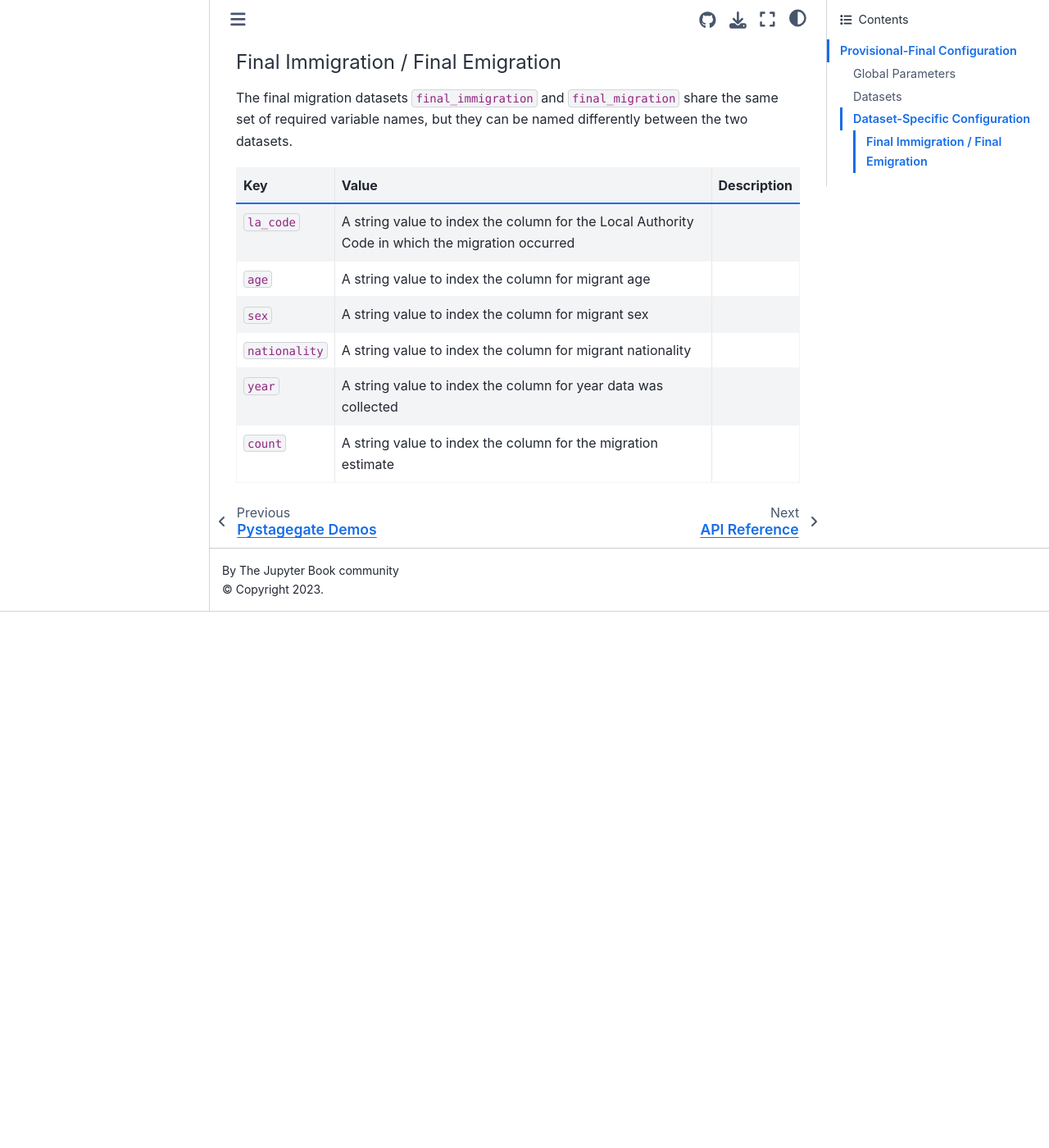
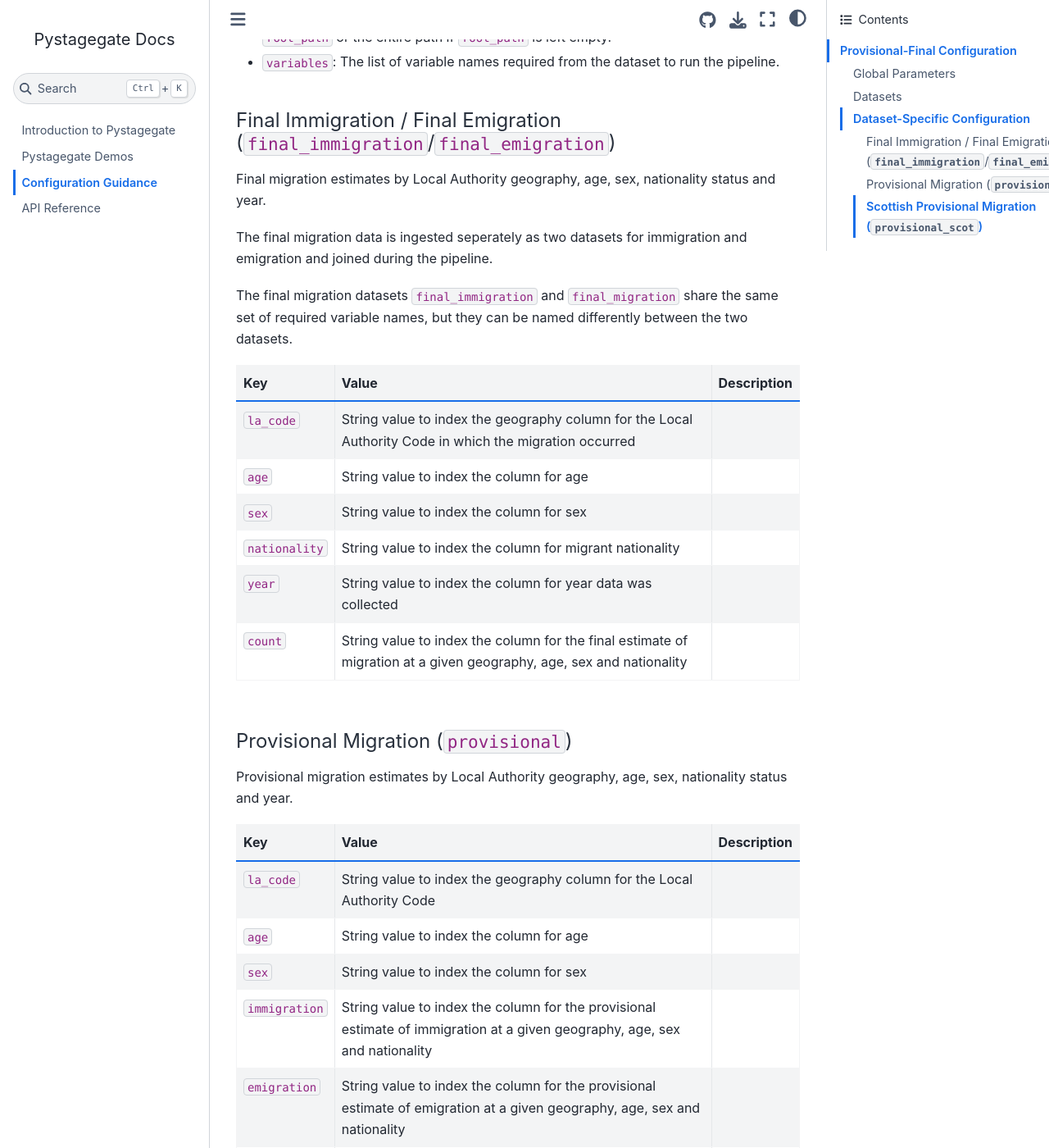
Before and after one commit to ONSdigital/pystagegate, a Jupyter Book: the page built from docs/configuration.md, in a window 1280 px wide and 1400 px high, scrolled down 2133 px. Shown: the whole window at 82% size. Built offline with Jupyter Book 1.0.4 settings and Sphinx 7.4.7 and the Sphinx Book theme 1.1.4, drawn with Linux system fonts in a browser that asks for light colours; before the commit the page ends 2879 px from its top, so only the background shows below that; some of the changed text lies outside the part shown.

Commit message:
First draft config guidance

```diff
--- a/docs/configuration.md
+++ b/docs/configuration.md
@@ -1,4 +1,6 @@
 # Configuration Guidance
+
+A valid configuration file is an essential component of pystagegate. It is the only way for the package to connect to data sources and select the correct variable names from those data sources.
 
 A template of the configuration file is always on GitHub. You download it [here.](https://github.com/ONSdigital/pystagegate/blob/main/configuration/pipeline_config.json)
 
@@ -93,8 +95,8 @@
 | `age_min` | The lower bound of age to perform the analysis on. Must be an integer |
 | `age_max` | The upper bound of age to perform the analysis on. Must be an integer |
 | `year` | The year to perform the analysis on. Must be an integer |
-| `final_nationalities` | A string array stating the nationality categories contained in both final migration datasets. Must be ordered such that the 'all nationalities' category takes position 0. E.g., `["All Nationality", "British", "Non-British"]` |
-| `provisional_scot_direction` | A string array stating the direction categories from the provisional Scottish migration data. Must be ordered so that the immigration category takes position 0 and the emigration category takes position 1. E.g., `["in", "out"]` |
+| `final_nationalities` | String array stating the nationality categories contained in both final migration datasets. Must be ordered such that the 'all nationalities' category takes position 0. E.g., `["All Nationality", "British", "Non-British"]` |
+| `provisional_scot_direction` | String array stating the direction categories from the provisional Scottish migration data. Must be ordered so that the immigration category takes position 0 and the emigration category takes position 1. E.g., `["in", "out"]` |
 
 
 ### Datasets
@@ -115,15 +117,45 @@
 - `path`: The path to the dataset. This can be either a shortened path appended to `root_path` or the entire path if `root_path` is left empty.
 - `variables`: The list of variable names required from the dataset to run the pipeline.
 
-#### Final Immigration / Final Emigration
+#### Final Immigration / Final Emigration (`final_immigration`/`final_emigration`)
+
+Final migration estimates by Local Authority geography, age, sex, nationality status and year.
+
+The final migration data is ingested seperately as two datasets for immigration and emigration and joined during the pipeline.
 
 The final migration datasets `final_immigration` and `final_migration` share the same set of required variable names, but they can be named differently between the two datasets.
 
 | Key | Value | Description |
 |-----|-------|-------------|
-| `la_code` | A string value to index the column for the Local Authority Code in which the migration occurred | |
-| `age` | A string value to index the column for migrant age | |
-| `sex` | A string value to index the column for migrant sex | |
-| `nationality` | A string value to index the column for migrant nationality | |
-| `year` | A string value to index the column for year data was collected | |
-| `count` | A string value to index the column for the migration estimate | |
+| `la_code` | String value to index the geography column for the Local Authority Code in which the migration occurred | |
+| `age` | String value to index the column for age | |
+| `sex` | String value to index the column for sex | |
+| `nationality` | String value to index the column for migrant nationality | |
+| `year` | String value to index the column for year data was collected | |
+| `count` | String value to index the column for the final estimate of migration at a given geography, age, sex and nationality | |
+
+#### Provisional Migration (`provisional`)
+
+Provisional migration estimates by Local Authority geography, age, sex, nationality status and year.
+
+| Key | Value | Description |
+|-----|-------|-------------|
+| `la_code` | String value to index the geography column for the Local Authority Code | |
+| `age` | String value to index the column for age | |
+| `sex` | String value to index the column for sex | |
+| `immigration` | String value to index the column for the provisional estimate of immigration at a given geography, age, sex and nationality | |
+| `emigration` | String value to index the column for the provisional estimate of emigration at a given geography, age, sex and nationality | |
+| `net` | `immigration` - `emigration` | |
+
+#### Scottish Provisional Migration (`provisional_scot`)
+
+Additional provisional migration estimates for Local Authority geographies in Scotland only.
+
+| Key | Value | Description |
+|-----|-------|-------------|
+| `la_code` | String value to index the geography column for the Local Authority Code | |
+| `age` | String value to index the column for age | |
+| `sex` | String value to index the column for sex | |
+| `direction` | String value to index the column that states if the row refers to immigration or emigration | |
+| `year` | String value to index the column for year data was collected | |
+| `count` | String value to index the column for the provisional estimate migration at a given geography, age, sex and nationality | |
```
